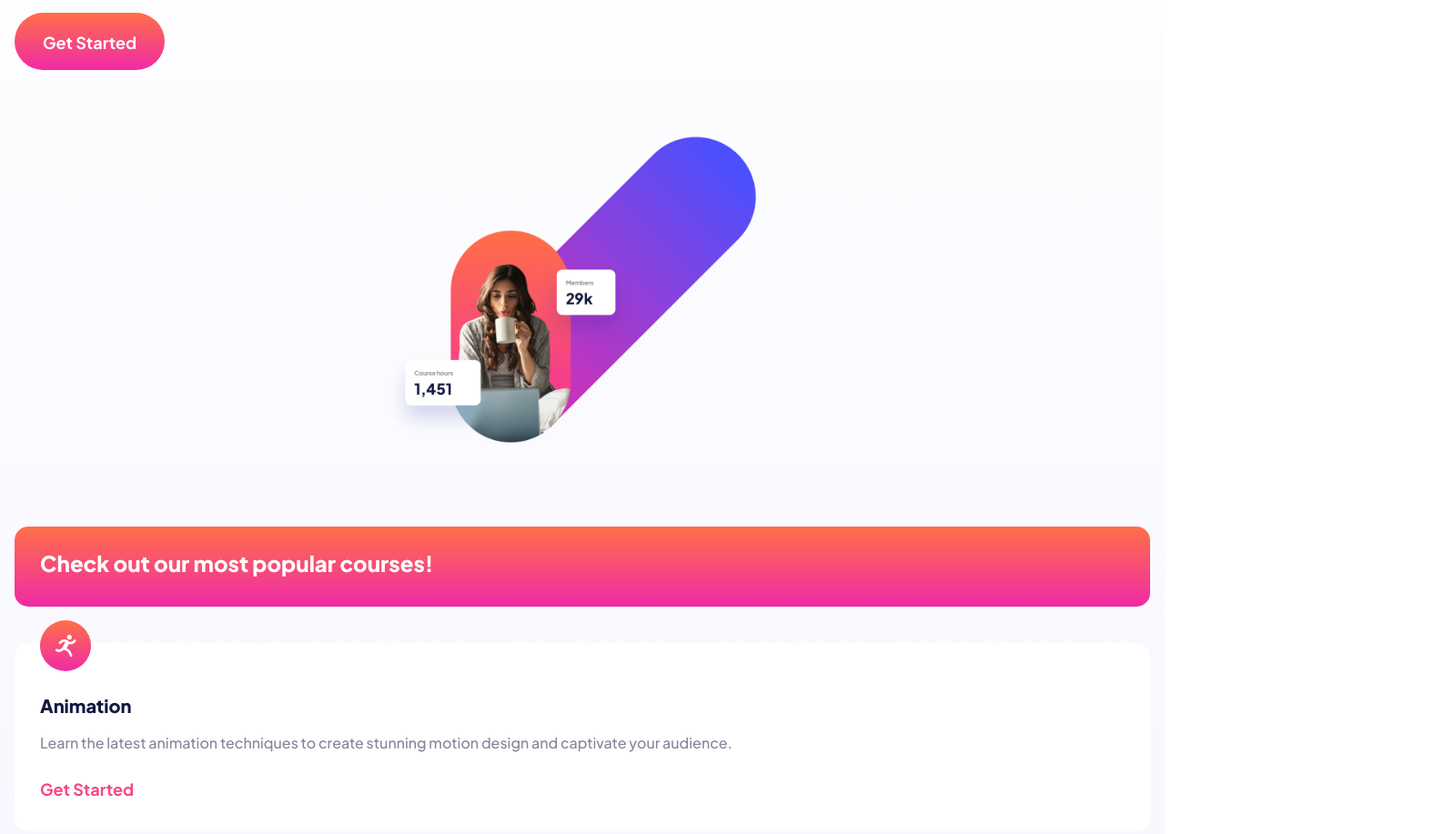
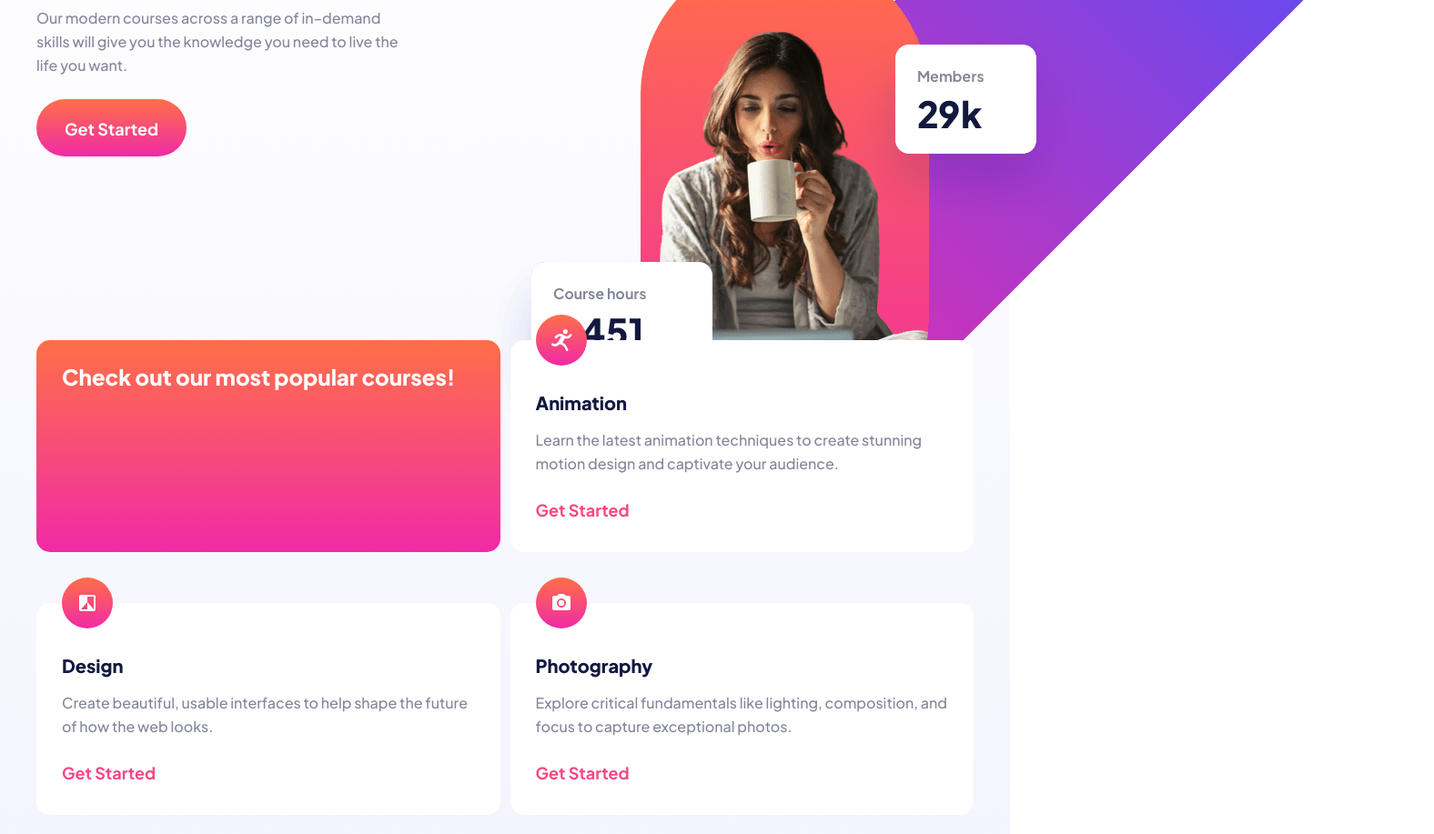
Before and after one commit to turkan03/skilled-learning-landing, a website: page index.html in a window 1280 px wide. Shown: the part 300-1217 px from the top of the page at 91% size, 1576 px wide, since content can reach past the window. Drawn offline with Linux system fonts and the light colour scheme.

Commit message:
update layout

```diff
--- a/index.html
+++ b/index.html
@@ -51,14 +51,12 @@
               assets/image-hero-tablet.png,
               assets/image-hero-tablet@2x.png 2x
             "
-            media="(min-width: 600px)"
+            media="(min-width: 746px)"
           />
           <img
             src="assets/image-hero-mobile.png"
             srcset="assets/image-hero-mobile@2x.png 2x"
             alt="woman with cap of coffee on the bed with laptop"
-            width="435"
-            height="409"
           />
         </picture>
 
--- a/sass/_layout.scss
+++ b/sass/_layout.scss
@@ -1,5 +1,5 @@
 .wrapper {
-  min-width: 21.4375rem;
+  max-width: 69.375rem;
   padding: 0 1rem;
 }
 
@@ -25,7 +25,7 @@
 }
 
 .hero {
-  max-width: 28.5625rem;
+  // max-width: 28.5625rem;
   padding-top: 2.375rem;
   padding-bottom: 1.875rem;
 
@@ -65,3 +65,43 @@
 .card__text {
   margin-bottom: 0.5rem;
 }
+
+// media
+
+//tablet layout
+@media (min-width: 46.5625rem) {
+  .wrapper {
+    padding-left: 2.5rem;
+    padding-right: 2.5rem;
+    position: relative;
+  }
+
+  .header {
+    padding-top: 1.5rem;
+  }
+
+  .hero {
+    max-width: 24.875rem;
+    padding-top: 6.1875rem;
+    padding-bottom: 11.625rem;
+  }
+
+  .stats-img {
+    position: absolute;
+    top: -10%;
+    right: -42%;
+  }
+
+  .footer {
+    padding-top: 2.25rem;
+    padding-bottom: 2.25rem;
+  }
+
+  .courses {
+    &__list {
+      grid-template-columns: repeat(2, 1fr);
+      column-gap: 0.6875rem;
+      row-gap: 3.5rem;
+    }
+  }
+}
```
Also changed, not shown: css/style.css, sass/_components.scss (line endings or trailing spaces), 1 other file.
